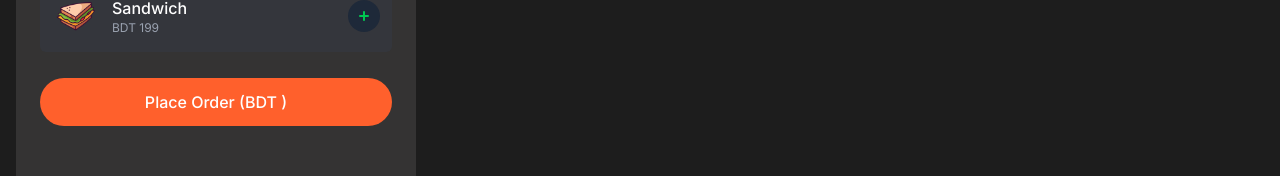
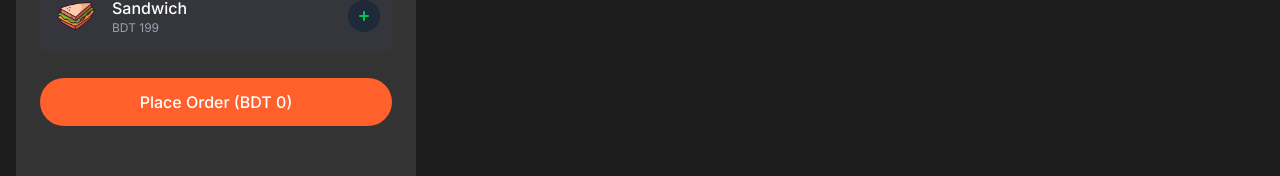
Before and after one commit to ashis263/dine-out, a React (Vite) app: page / in a window 1280 px wide. Shown: the part 516-692 px from the top of the page. Built offline with nearby package versions, Linux system fonts and the light colour scheme.

Commit message:
added order placing functionality using state

```diff
--- a/src/App.jsx
+++ b/src/App.jsx
@@ -1,14 +1,16 @@
+import { useState } from "react";
 import Navbar from "./components/Navbar/Navbar";
 import Sidebar from "./components/Sidebar/Sidebar";
 
 const App = () => {
+  const [orders, setOrders] = useState([]);
   return (
     <div className="container mx-auto px-4 h-screen flex flex-col">
       <header>
         <Navbar />
       </header>
       <main className="grid grid-cols-1 md:grid-cols-3 gap-6 mt-6 flex-grow">
-        <Sidebar />
+        <Sidebar orders={orders} setOrders={setOrders} />
       </main>
     </div>
   );
--- a/src/components/Sidebar/Sidebar.jsx
+++ b/src/components/Sidebar/Sidebar.jsx
@@ -1,16 +1,54 @@
+import { useState } from "react";
 import Menu from "./components/Menu/Menu";
 import NameInput from "./components/NameInput/NameInput";
 import OrderButton from "./components/OrderButton/OrderButton";
 import SidebarIntro from "./components/SidebarIntro/SidebarIntro";
 
-const Sidebar = () => {
+const Sidebar = ({ orders, setOrders }) => {
+  const [customerName, setCustomerName] = useState("");
+  const [selectedItems, setSelectedItems] = useState([]);
+  const [totalPrice, setTotalPrice] = useState(0);
+  console.log(orders);
+  const placeOrder = () => {
+    if (!selectedItems.length && !customerName.length) {
+      alert("Please enter cutomer name and select some items!");
+      return;
+    } else if (!selectedItems.length) {
+      alert("Please select some items!");
+      return;
+    } else if (!customerName.length) {
+      alert("Please enter the customer name!");
+      return;
+    }
+    const order = {
+      id: orders.length + 1,
+      customerName,
+      totalItems: selectedItems.length,
+      status: "PENDING",
+    };
+    setOrders([...orders, order]);
+    setSelectedItems([]);
+    setTotalPrice(0);
+    setCustomerName("");
+  };
   return (
-    <div className="bg-cardbg rounded-lg p-6 h-[calc(100vh_-_130px)]">
+    <aside className="bg-cardbg rounded-lg p-6 h-[calc(100vh_-_130px)]">
       <SidebarIntro />
-      <NameInput />
-      <Menu />
-      <OrderButton />
-    </div>
+      <NameInput setCustomerName={setCustomerName} />
+      <Menu
+        selectedItems={selectedItems}
+        setSelectedItems={setSelectedItems}
+        totalPrice={totalPrice}
+        setTotalPrice={setTotalPrice}
+      />
+      <OrderButton
+        orders={orders}
+        setOrders={setOrders}
+        customerName={customerName}
+        totalPrice={totalPrice}
+        placeOrder={placeOrder}
+      />
+    </aside>
   );
 };
 
--- a/src/components/Sidebar/components/ActionButton/ActionButton.jsx
+++ b/src/components/Sidebar/components/ActionButton/ActionButton.jsx
@@ -1,11 +1,35 @@
 import AddIcon from "../AddIcon/AddIcon";
 import RemoveIcon from "../RemoveIcon/RemoveIcon";
 
-const ActionButton = () => {
+const ActionButton = ({
+  item,
+  isSelected,
+  setIsSelected,
+  selectedItems,
+  setSelectedItems,
+  totalPrice,
+  setTotalPrice,
+}) => {
+  const handleSelect = () => {
+    let updatedSelectedItems;
+    if (!isSelected) {
+      updatedSelectedItems = [...selectedItems, item];
+      setIsSelected(true);
+      setSelectedItems(updatedSelectedItems);
+      setTotalPrice(totalPrice + item.price);
+    } else {
+      updatedSelectedItems = selectedItems.filter((s) => s.id !== item.id);
+      setIsSelected(false);
+      setSelectedItems(updatedSelectedItems);
+      setTotalPrice(totalPrice - item.price);
+    }
+  };
   return (
-    <button className="w-8 h-8 bg-gray-800 hover:bg-primary rounded-full flex items-center justify-center transition-colors duration-300">
-      <AddIcon />
-      {/* <RemoveIcon /> */}
+    <button
+      onClick={handleSelect}
+      className="w-8 h-8 bg-gray-800 hover:bg-primary rounded-full flex items-center justify-center transition-colors duration-300"
+    >
+      {isSelected ? <RemoveIcon /> : <AddIcon />}
     </button>
   );
 };
--- a/src/components/Sidebar/components/Menu/Menu.jsx
+++ b/src/components/Sidebar/components/Menu/Menu.jsx
@@ -10,7 +10,7 @@ import pizza from "../../../../assets/images/pizza.png";
 import pastry from "../../../../assets/images/pastry.png";
 import MenuIteam from "../MenuItem/MenuItem";
 
-const Menu = () => {
+const Menu = ({ selectedItems, setSelectedItems, totalPrice, setTotalPrice }) => {
   const menuItems = [
     { id: 1, name: "Burger", price: 299, image: burger },
     { id: 2, name: "Fried Chicken", price: 349, image: chicken },
@@ -30,9 +30,12 @@ const Menu = () => {
         {menuItems.map((item) => (
           <MenuIteam
             key={item.id}
-            name={item.name}
-            price={item.price}
-            image={item.image}
+            item={item}
+
+            selectedItems={selectedItems}
+            setSelectedItems={setSelectedItems}
+            totalPrice={totalPrice}
+            setTotalPrice={setTotalPrice}
           />
         ))}
       </div>
--- a/src/components/Sidebar/components/MenuItem/MenuItem.jsx
+++ b/src/components/Sidebar/components/MenuItem/MenuItem.jsx
@@ -1,8 +1,11 @@
+import { useState } from "react";
 import ActionButton from "../ActionButton/ActionButton";
 import ItemImage from "../ItemImage/ItemImage";
 import ItemInfo from "../ItemInfo/ItemInfo";
 
-const MenuItem = ({ name, price, image }) => {
+const MenuItem = ({ item, selectedItems, setSelectedItems, totalPrice, setTotalPrice }) => {
+  const [isSelected, setIsSelected] = useState(false);
+  const { name, price, image } = item;
   return (
     <div className="bg-gray-700/30 rounded-md p-3 mb-3 flex justify-between items-center hover:bg-opacity-40 transition-all duration-300">
       <div className="w-full flex items-center justify-between">
@@ -10,7 +13,15 @@ const MenuItem = ({ name, price, image }) => {
           <ItemImage image={image} />
           <ItemInfo name={name} price={price} />
         </div>
-        <ActionButton />
+        <ActionButton
+          item={item}
+          isSelected={isSelected}
+          setIsSelected={setIsSelected}
+          selectedItems={selectedItems}
+          setSelectedItems={setSelectedItems}
+          totalPrice={totalPrice}
+          setTotalPrice={setTotalPrice}
+        />
       </div>
     </div>
   );
--- a/src/components/Sidebar/components/NameInput/NameInput.jsx
+++ b/src/components/Sidebar/components/NameInput/NameInput.jsx
@@ -1,9 +1,10 @@
-const NameInput = () => {
+const NameInput = ({setCustomerName}) => {
   return (
     <div className="mb-4">
       <label className="block text-sm font-medium mb-2">Customer Name</label>
       <input
         type="text"
+        onChange={(e) => setCustomerName(e.target.value)}
         className="w-full bg-gray-700/50 rounded-md p-2 outline outline-gray-500 focus:outline-none focus:ring-2 focus:ring-primary transition-all duration-300"
       />
     </div>
--- a/src/components/Sidebar/components/OrderButton/OrderButton.jsx
+++ b/src/components/Sidebar/components/OrderButton/OrderButton.jsx
@@ -1,6 +1,6 @@
-const OrderButton = ({totalPrice}) => {
+const OrderButton = ({totalPrice, placeOrder}) => {
   return (
-    <button className="w-full bg-primary hover:bg-opacity-90 text-white font-medium py-3 rounded-full transition-all duration-300 hover:shadow-lg transform hover:-translate-y-1">
+    <button onClick={placeOrder} className="w-full bg-primary hover:bg-opacity-90 text-white font-medium py-3 rounded-full transition-all duration-300 hover:shadow-lg transform hover:-translate-y-1">
       Place Order (BDT {totalPrice})
     </button>
   );
```
